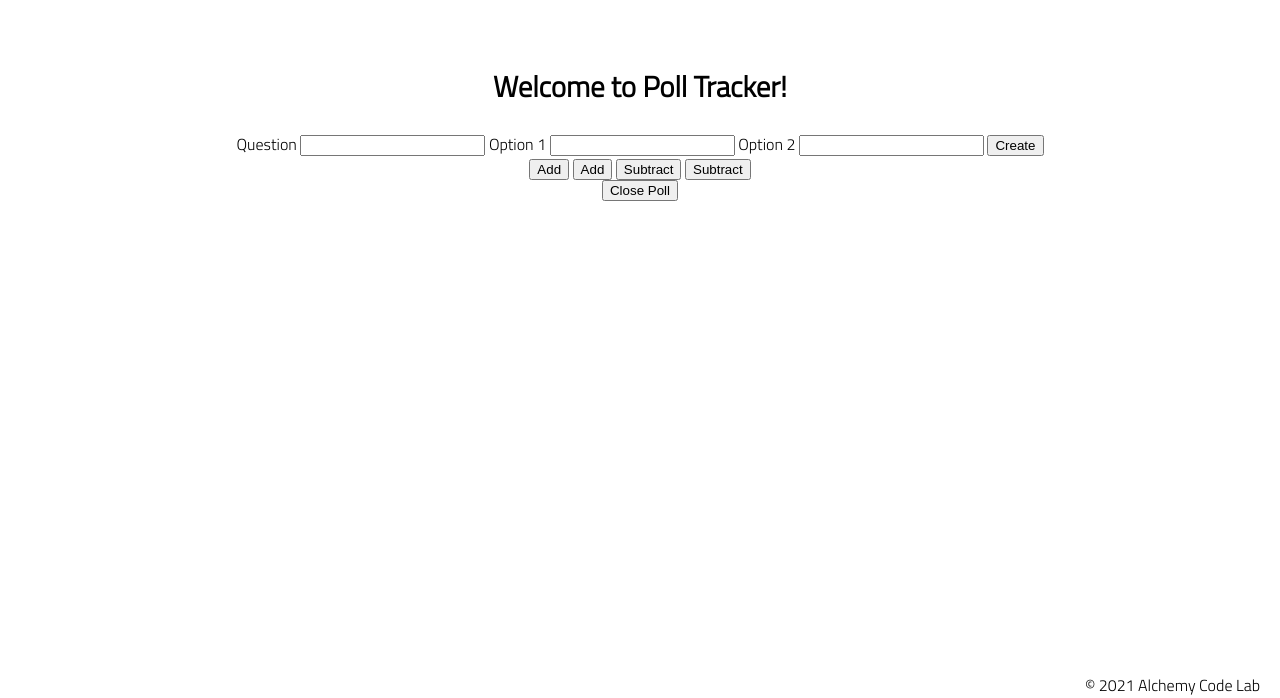
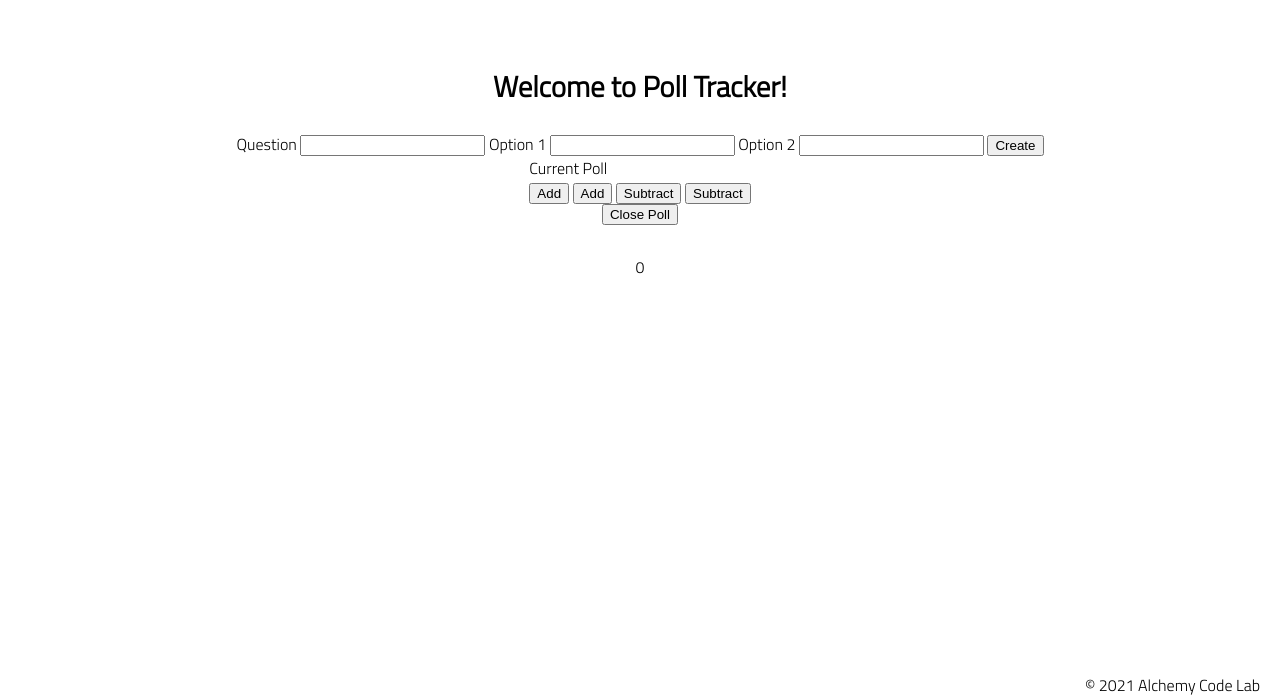
Before and after one commit to ClareMcDonald/poll-tracker, a plain HTML site: page index.html in a window 1280 px wide. Both pictures are taken after a click on the button "Close Poll". Shown: the part 102-800 px from the top of the page. Drawn offline with Linux system fonts and the light colour scheme.

Commit message:
before trying renderOption

```diff
--- a/app.js
+++ b/app.js
@@ -42,6 +42,8 @@ let option2Title = '';
 let option1Votes = 0;
 let option2Votes = 0;
 
+let allPolls = [];
+
 // set event listeners
 form.addEventListener('submit', (e) => {
     e.preventDefault();
@@ -52,7 +54,6 @@ form.addEventListener('submit', (e) => {
     option2Title = data.get('create-option-2');
 
 
-    //const poll = makePoll();
     //renderPoll(poll);
     displayCurrentPoll();
 });
@@ -82,7 +83,14 @@ undo2Button.addEventListener('click', () => {
 });
 
 closePollButton.addEventListener('click', () => {
+    form.reset();
 
+    const poll = makePoll();
+
+    resetState();
+
+    allPolls.push(poll);
+    displayAllPolls();
 });
 
 
@@ -106,10 +114,22 @@ function displayCurrentPoll() {
     option2VotesEl.textConent = option2Votes;
 }
 
-//displayAllPolls() {
+function displayAllPolls() {
+    pastPollsEl.textContent = '';
 
-//}
+    for (let poll of allPolls) {
+        const pollDisplay = renderPoll(poll);
+        pastPollsEl.append(pollDisplay);
+    }
+}
 
+function resetState() {
+    question = '';
+    option1Title = '';
+    option2Title = '';
+    option1Votes = 0;
+    option2Votes = 0;
+}
 
 
   // get user input
--- a/index.html
+++ b/index.html
@@ -41,7 +41,7 @@
                 <button id = "create-poll-button">Create</button>
             </form>
 
-            <div id = "current-poll">
+            <div id = "current-poll"> Current Poll
                 <div id = "current-question"></div>
                 <div id = "current-option-1"></div>
                 <div id = "current-option-1-votes"></div>
@@ -55,7 +55,7 @@
 
             <button id = "close-poll-button">Close Poll</button>
 
-            <div id = "past-polls"></div>
+            <div id = "past-polls">Past Polls</div>
 
         </section>
     </main>
--- a/render-utils.js
+++ b/render-utils.js
@@ -18,7 +18,6 @@ export function renderPoll(poll) {
     return pollContainer;
 }
 
-
 export function renderOption(name, score) {
 
 }
```
